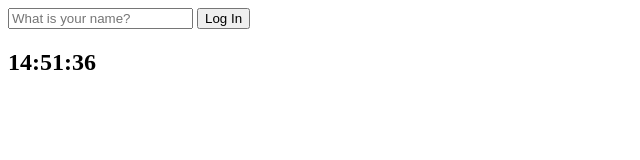
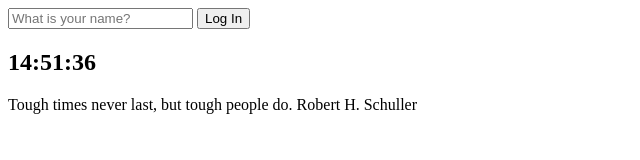
Before and after one commit to baomei1996/nomadcodersLecture, a plain HTML site: page vanilaJS/index.html in a window 1280 px wide. Shown: the whole page, without its empty margins (0-640 px from the left). Drawn offline with Linux system fonts and the light colour scheme.

Commit message:
nomadcodersLecture - vanilaJS

```diff
--- a/vanilaJS/clock.js
+++ b/vanilaJS/clock.js
@@ -2,16 +2,17 @@ const clock = document.querySelector("h2#clock")
 
 /*function sayHello () {
   console.log('Hello');
-
+  setInterval(sayHello, 5000); //5초마다
+  //setTimeout(sayHello, 5000)
 }
 */
-//setInterval(sayHello, 5000); //5초마다
-
-//setTimeout(sayHello, 5000)
 
 function getClock() {
   const date = new Date();
-  clock.innerText = `${date.getHours()}:${date.getMinutes()}:${date.getSeconds()}`;
+  const hours = String(date.getHours()).padStart(2, "0");
+  const minutes = String(date.getMinutes()).padStart(2, "0");
+  const seconds = String(date.getSeconds()).padStart(2, "0");
+  clock.innerText = `${hours}:${minutes}:${seconds}`
 }
 
 getClock();
--- a/vanilaJS/index.html
+++ b/vanilaJS/index.html
@@ -15,7 +15,12 @@
   </form>
   <h2 id="clock">00:00:00</h2>
   <h1 id="greeting" class="hidden"></h1>
+  <div id="quote">
+    <span></span>
+    <span></span>
+  </div>
   <script src="./greetings.js"></script>
   <script src="./clock.js"></script>
+  <script src="./quotes.js"></script>
 </body>
 </html>
--- /dev/null
+++ b/vanilaJS/quotes.js
@@ -0,0 +1,49 @@
+const quotes = [
+  {
+    quote: "The road to success and ths road to failure are almost exactly the same.",
+    author: "Colin R. Davis",
+  },
+  {
+    quote: "It is better to fail in originality than to succeed in imitation.",
+    author: "Herman Melville",
+  },
+  {
+    quote: "Success is walking from failure to failure with no loss of enthusiasm.",
+    author: "Winston Churchill",
+  },
+  {
+    quote: "All progress takes place outside the comfort zone.",
+    author: "Micheal John Bodak",
+  },
+  {
+    quote: "Success usually comes to those who are too busy to be looking for it.",
+    author: "Henry David Thoreau",
+  },
+  {
+    quote: "The way to get started is to quit talking and begin doing.",
+    author: "Walt Disney",
+  },
+  {
+    quote: "Success seems to be connected with action. Successful people keep moving.",
+    author: "Conrad Hilton",
+  },
+  {
+    quote: "In order to succeed, we must first believe that we can.",
+    author: "Nikos Kazantzakis",
+  },
+  {
+    quote: "The only place where success comes before work is in the dictionary.",
+    author: "Vidal Sassoon",
+  },
+  {
+    quote: "Tough times never last, but tough people do.",
+    author: "Robert H. Schuller",
+  },
+]
+
+const quote = document.querySelector("#quote span:first-child")
+const author = document.querySelector("#quote span:last-child")
+const todayQuote = quotes[Math.floor(Math.random() * quotes.length)]
+
+quote.innerText = todayQuote.quote
+author.innerText = todayQuote.author
```
